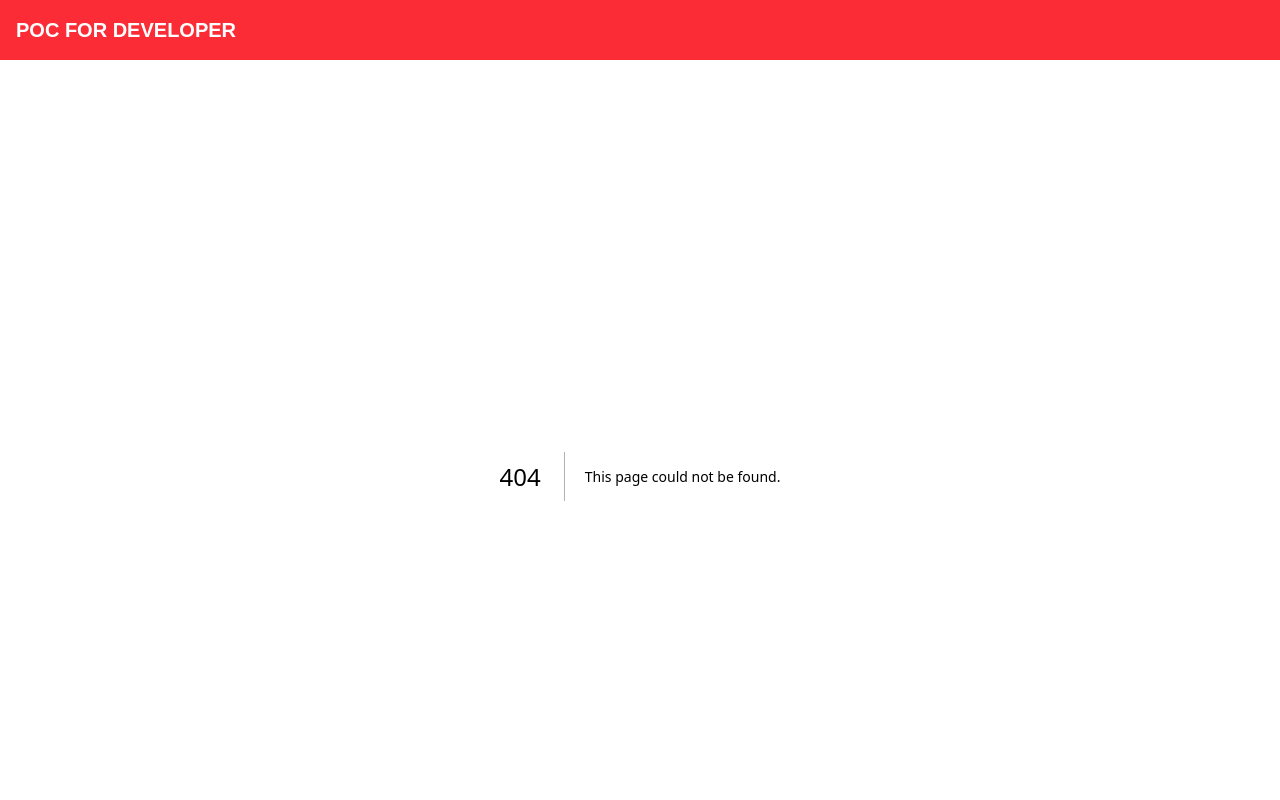
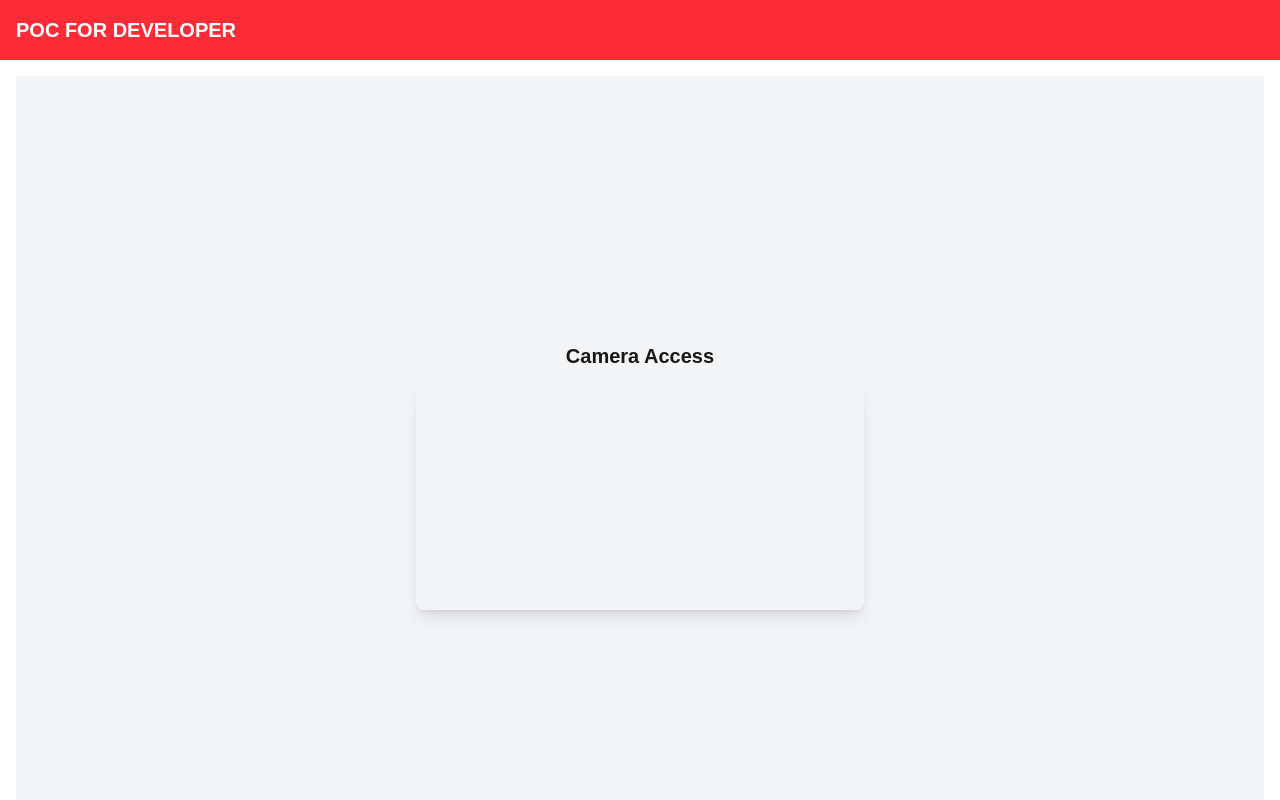
Before and after one commit to umaporn/poc, a Next.js app: page /camera in a window 1280 px wide. Before the commit this address had no page. Shown: the top 800 px of the page. Built offline with nearby package versions, Linux system fonts and the light colour scheme; no server answers.

Commit message:
Added camera page

```diff
--- /dev/null
+++ b/src/app/camera/page.tsx
@@ -0,0 +1,38 @@
+"use client";
+import { useEffect, useRef, useState } from "react";
+
+export default function CameraPage() {
+  const videoRef = useRef<HTMLVideoElement>(null);
+  const [error, setError] = useState<string | null>(null);
+
+  useEffect(() => {
+    async function initCamera() {
+      try {
+        const stream = await navigator.mediaDevices.getUserMedia({ video: true });
+        if (videoRef.current) {
+          videoRef.current.srcObject = stream;
+        }
+      } catch (err: any) {
+        setError(err.message);
+      }
+    }
+
+    initCamera();
+  }, []);
+
+  return (
+    <div className="flex flex-col items-center justify-center min-h-screen bg-gray-100">
+      <h1 className="text-xl font-bold mb-4">Camera Access</h1>
+      {error ? (
+        <p className="text-red-500">{error}</p>
+      ) : (
+        <video
+          ref={videoRef}
+          autoPlay
+          playsInline
+          className="w-full max-w-md rounded-lg shadow-lg"
+        />
+      )}
+    </div>
+  );
+}
--- a/src/app/device/page.tsx
+++ b/src/app/device/page.tsx
@@ -25,7 +25,7 @@ export default function DevicePage() {
   };
 
   return (
-    <div className="items-center justify-center bg-gradient-to-br from-gray-50 to-gray-100 p-8 rounded-lg shadow-md w-[70%] mx-auto">
+    <div className="items-center justify-center bg-gradient-to-br from-gray-50 to-gray-100 p-8 rounded-lg shadow-md w-[90%] mx-auto">
 			<h1 className="text-2xl font-bold text-gray-800 mb-4">
 				🔑 Your Device ID
 			</h1>
--- a/src/app/page.tsx
+++ b/src/app/page.tsx
@@ -4,11 +4,14 @@ export default function Home() {
   const getDeviceId = () => {
     window.location.href = "/device";
   };
+  const openCamera = () => {
+    window.location.href = "/camera";
+  }
   const issues = [
     { id: 1, title: "Web Push Notification", action: () => alert("Web Push Notification") },
     { id: 2, title: "Get Device ID", action: () => getDeviceId() },
     { id: 3, title: "Scan QR Code", action: () => alert("Scan QR Code") },
-    { id: 4, title: "Open Camera", action: () => alert("Open Camera") },
+    { id: 4, title: "Open Camera", action: () => openCamera() },
   ];
 
   return (
```
